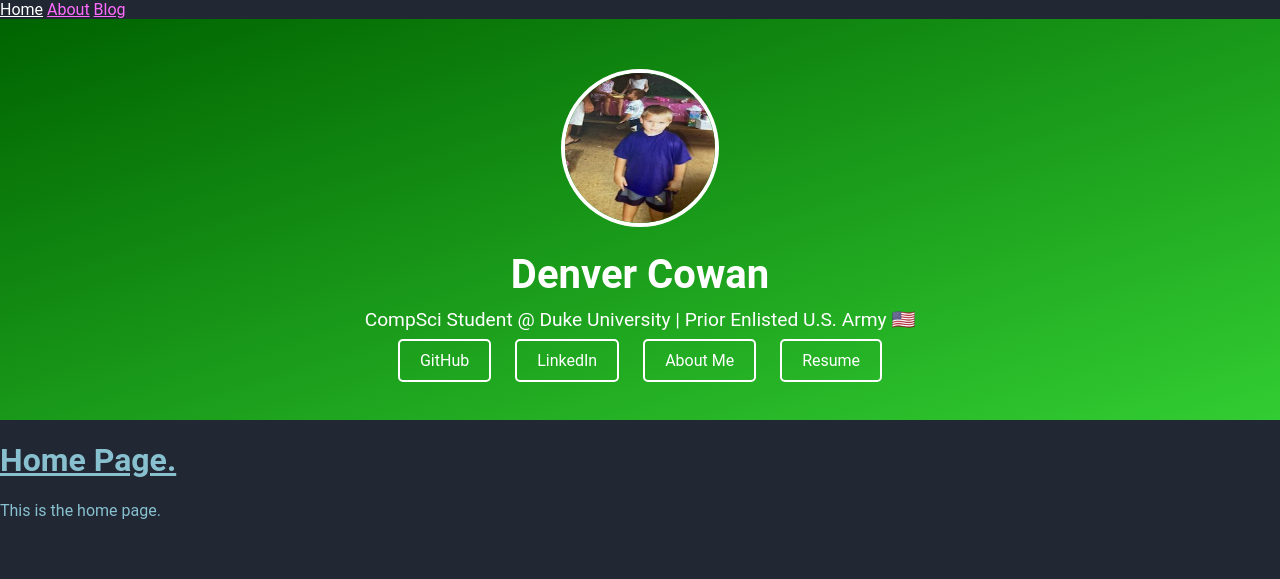
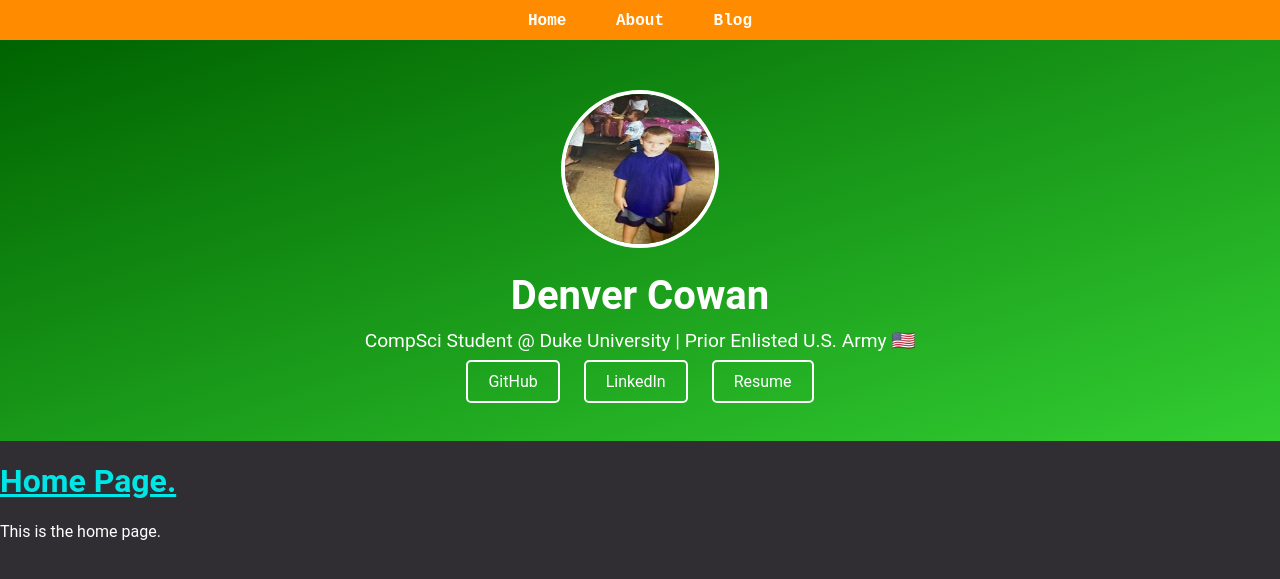
Before and after one commit to DenverCowan/Blog, a Jekyll site: the page built from index.markdown, in a window 1280 px wide. Shown: the top 579 px of the page. Built offline with Jekyll 4.4.1, drawn with Linux system fonts in a browser that asks for light colours.

Commit message:
Formatted Navbar and Adjusted Colors On The Page.
- navbar is orange

- headings are neon blue

- links (<a>) are green

- general text is muted white

```diff
--- a/_includes/hero.html
+++ b/_includes/hero.html
@@ -6,7 +6,6 @@
     <div class="hero-links">
       <a href="https://github.com/yourusername" target="_blank">GitHub</a>
       <a href="https://linkedin.com/in/yourprofile" target="_blank">LinkedIn</a>
-      <a href="/about/">About Me</a>
       <a href="/about/">Resume</a>
     </div>
   </div>
--- a/_includes/navigation.html
+++ b/_includes/navigation.html
@@ -1,5 +1,10 @@
-<nav>
-  {% for item in site.data.navigation %}
-    <a href="{{ item.link }}"{% if page.url == item.link %} class="current"{% endif %}>{{ item.name }}</a>
-  {% endfor %}
+<nav class="navbar">
+  <div class="navbar-links">
+    {% for item in site.data.navigation %}
+      <a href="{{ item.link }}"
+         class="{% if page.url == item.link %}active{% endif %}">
+        {{ item.name }}
+      </a>
+    {% endfor %}
+  </div>
 </nav>
--- a/_sass/main.scss
+++ b/_sass/main.scss
@@ -3,9 +3,47 @@
   color: white;
 }
 
+.navbar {
+  background-color: rgb(255, 140, 0); /* Navbar background */
+  display: flex;
+  justify-content: center;
+  margin: 0;
+  width: 100%;
+  box-sizing: border-box;
+  padding: 10px 0; /* Space inside the navbar */
+  position: relative; /* Prevent overlapping */
+  z-index: 1000; /* Ensure it appears above other content */
+}
+.navbar-links a {
+  text-decoration: none; /* Remove underline */
+  color: #ffffff; /* White text color */
+  font-family: 'SF Mono', monospace; /* Tech-inspired font */
+  font-size: 1rem;
+  font-weight: bold;
+  padding: 10px 20px; /* Add padding for button shape */
+  background-color: rgb(255, 140, 0) ; /* Orange  */
+  border: none; /* Remove default link border */
+  border-radius: 5px; /* Rounded corners */
+  transition: all 0.3s ease; /* Smooth hover effects */
+}
+
+/* Hover effect for buttons */
+.navbar-links a:hover {
+  background-color: rgb(58,111,146); /* blue on hover */
+  box-shadow: 0px 6px 10px rgba(0, 0, 0, 0.2); /* Slightly larger shadow */
+  transform: translateY(-2px); /* Lift the button slightly */
+}
+
+/* Active effect (when clicking) */
+.navbar-links a:active {
+  background-color: #0e4a87; /* Even darker blue */
+  box-shadow: inset 0px 4px 6px rgba(0, 0, 0, 0.3); /* Inner shadow */
+  transform: translateY(1px); /* Button presses down */
+}
+
 /* link styling */
 a {
-	color: #ff6cff;
+	color: rgb(107, 142, 35);
 }
 
 /* Photo Styling */
@@ -39,6 +77,7 @@ a {
 .hero h1 {
   font-size: 2.5em;
   margin: 0;
+  color: white;
 }
 
 .hero p {
@@ -64,8 +103,8 @@ a {
 /* Background styling. */
 
 body {
-  background: #212733;
-  color: #88c0d0;
+  background: rgb(49, 46, 51);
+  color: white;
   font-family: 'SF Mono', 'Roboto', monospace;
   margin: 0;
   padding: 0;
@@ -75,6 +114,7 @@ body {
 /* headers */
 h1 {
 	text-decoration: underline;
+	color: rgb(0, 230, 230);
 }
 
 .hero h1 {
```
